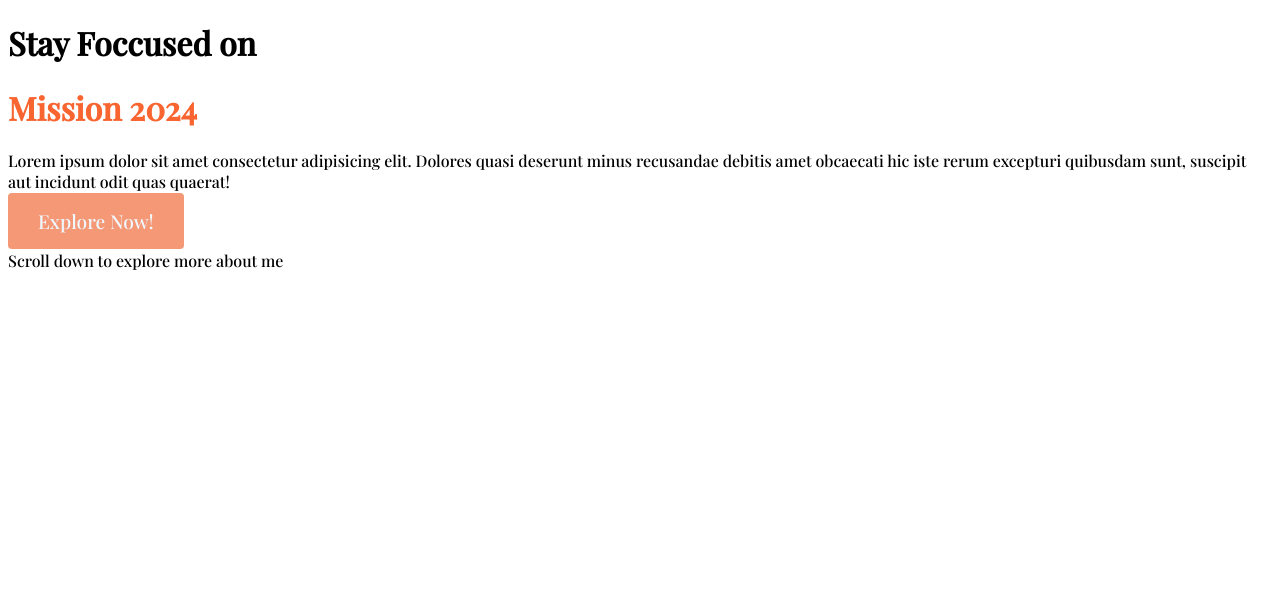
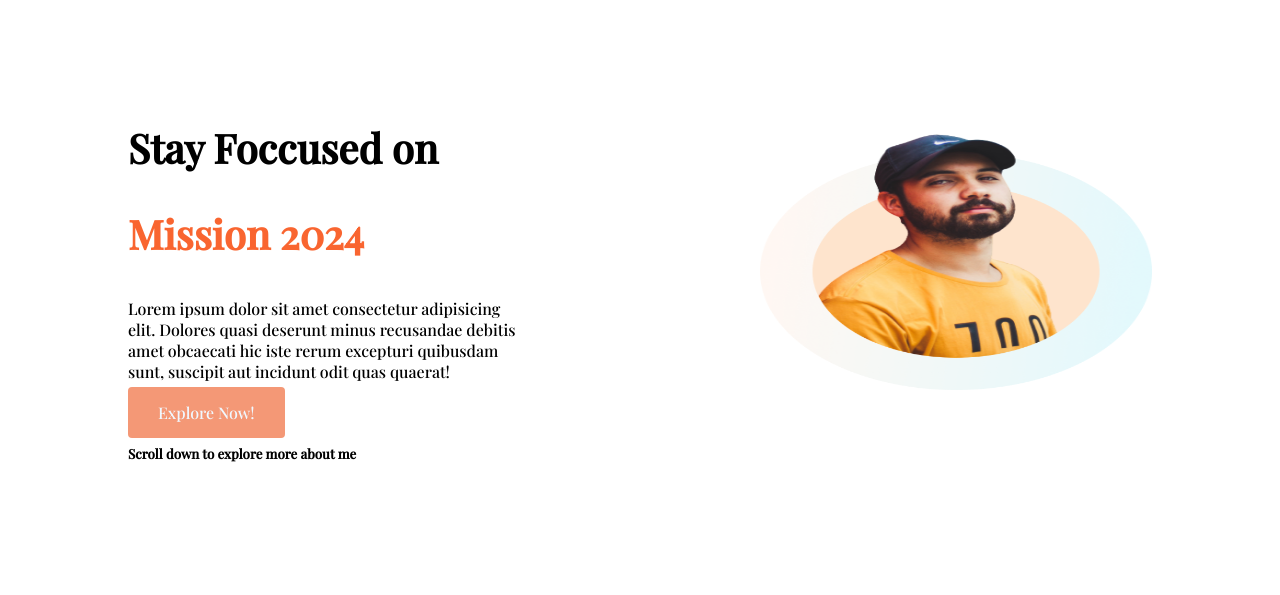
Before and after one commit to MrMicawberthechanger/Mission-2024, a plain HTML site: page index.html in a window 1280 px wide. Drawn offline with nearby package versions, Linux system fonts and the light colour scheme.

Commit message:
header completed

```diff
--- a/index.html
+++ b/index.html
@@ -13,16 +13,19 @@
 </head>
 
 <body>
-    <h1>
+    <section class="intro-head">
+        <div class="head-div">
+            <h1 class="head-line">
                 Stay Foccused on
             </h1>
-    <h1>
+            <h1 class="head-line">
                 <span style="color: rgb(249, 101, 48);">
                     Mission 2024
                 </span>
             </h1>
-    <p>
-        Lorem ipsum dolor sit amet consectetur adipisicing elit. Dolores quasi deserunt minus recusandae debitis amet
+            <p style="padding: 4px 0 4px 0; ">
+                Lorem ipsum dolor sit amet consectetur adipisicing elit. Dolores quasi deserunt minus recusandae debitis
+                amet
                 obcaecati hic iste rerum excepturi quibusdam sunt, suscipit aut incidunt odit quas quaerat!
 
             </p>
@@ -30,9 +33,16 @@
                 class="Exp-btn">Explore
                 Now!
             </a>
-    <p>
+            <h5>
                 Scroll down to explore more about me
-    </p>
+            </h5>
+
+        </div>
+        <div class="head-div">
+            <img style="width: 100%; height: 60%;" src="images/person/person-2.png" alt="">
+        </div>
+    </section>
+
 
 
 </body>
--- a/style.css
+++ b/style.css
@@ -1,5 +1,22 @@
 body {
     font-family: 'Playfair Display', serif;
+}
+
+.intro-head {
+    display: flex;
+}
+
+.head-div {
+    width: 50%;
+    margin-left: 120px;
+    margin-right: 120px;
+    margin-top: 80px;
+    margin-bottom: 150px;
+
+}
+
+.head-line {
+    font-size: 40px;
 }
 
 .Exp-btn {
@@ -8,5 +25,7 @@ body {
     padding: 15px 30px;
     border-radius: 4px;
     color: aliceblue;
-    font-size: 120%;
+    font-size: 100%;
+    margin-bottom: 200px;
+
 }
```
Lines whose indentation alone changed are shown as unchanged.
